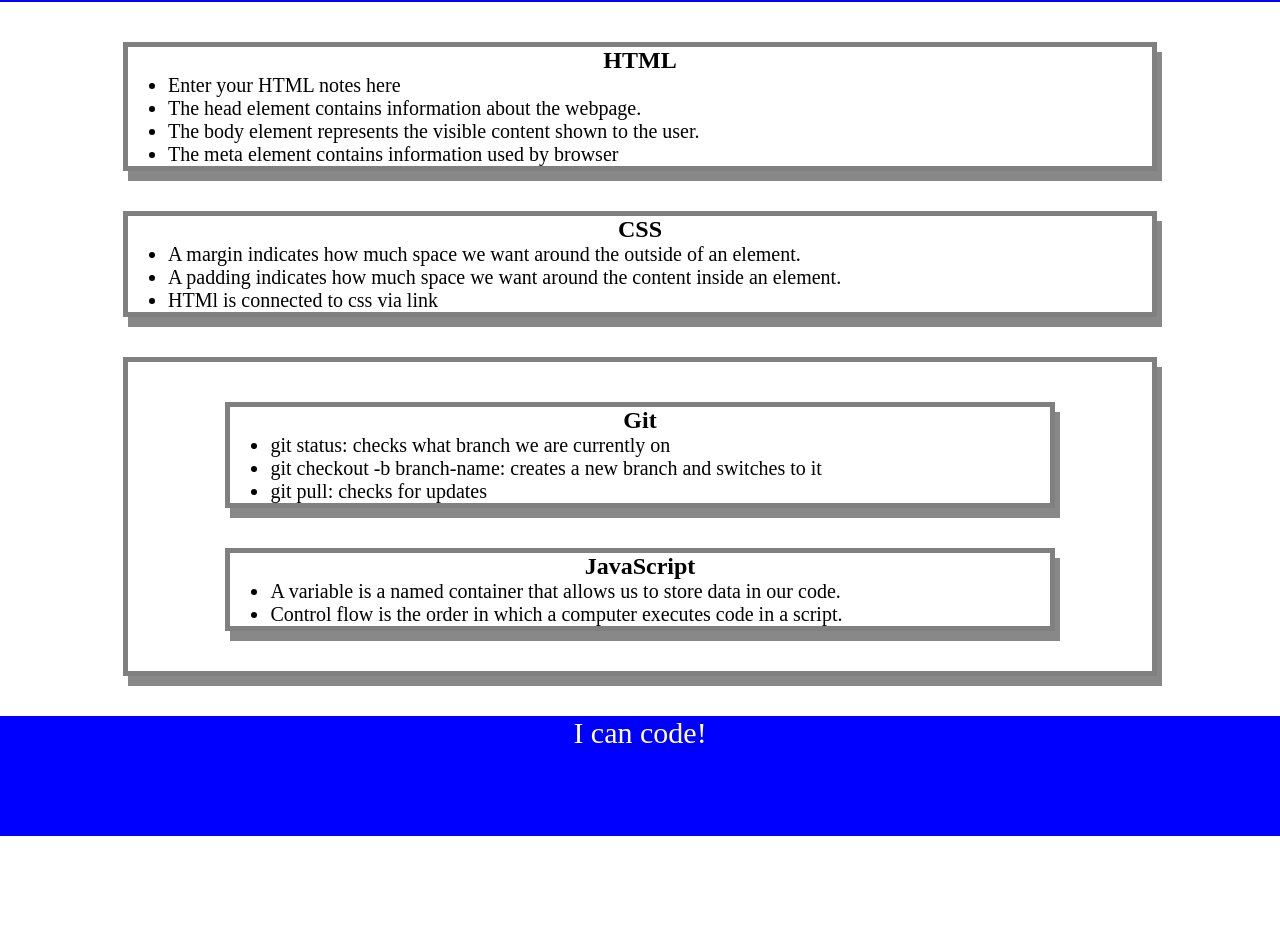
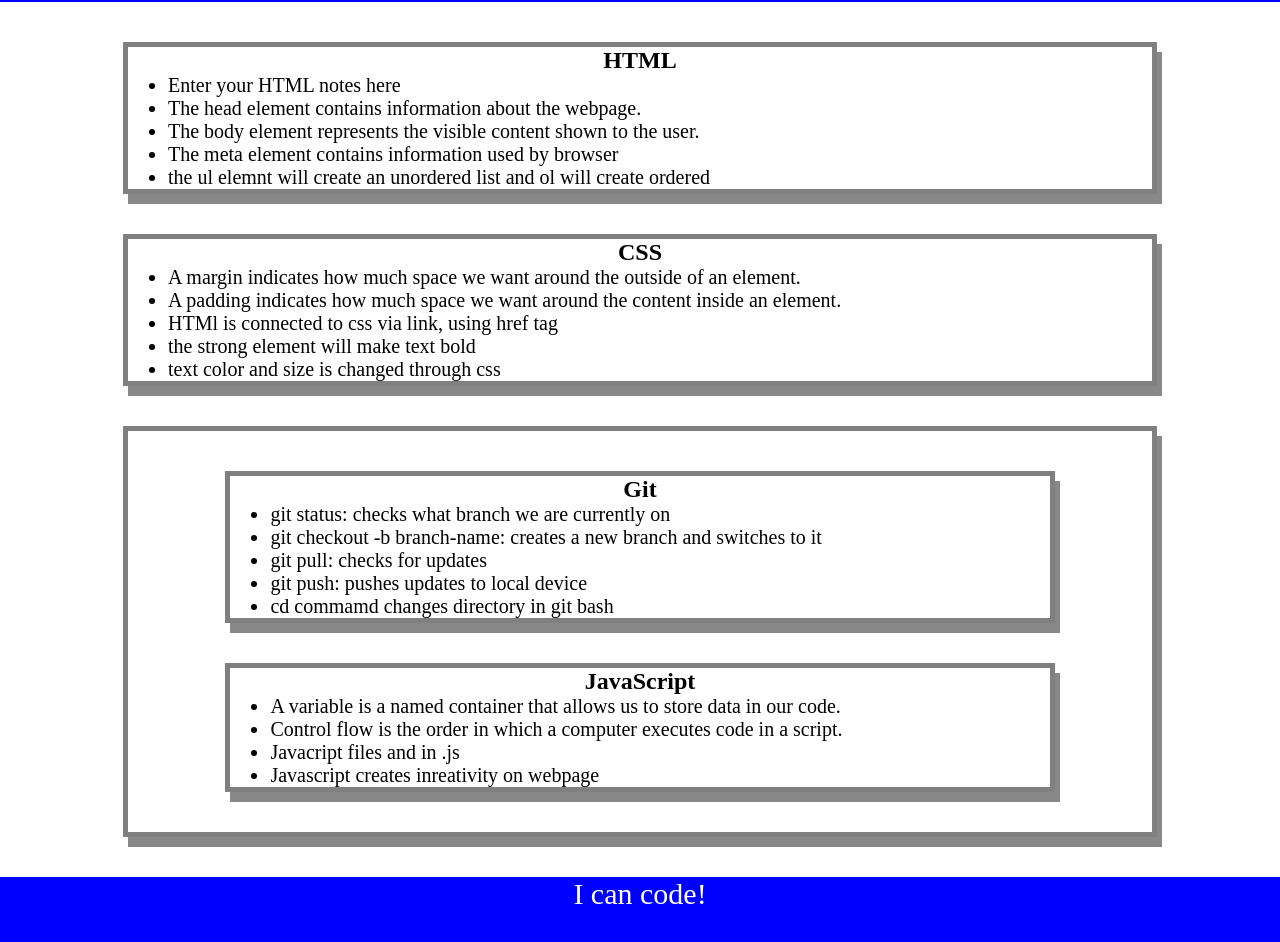
Before and after one commit to leomaine/prework-study-guide., a plain HTML site: page index.html in a window 1280 px wide. Shown: the part 118-1060 px from the top of the page. Before the commit the page ends 954 px from the top, so only its background shows below. Drawn offline with Linux system fonts and the light colour scheme.

Commit message:
Update index.html

```diff
--- a/index.html
+++ b/index.html
@@ -27,6 +27,7 @@
         <li>The head element contains information about the webpage.</li>
         <li>The body element represents the visible content shown to the user.</li>
         <li>The meta element contains information used by browser</li>
+        <li> the ul elemnt will create an unordered list and ol will create ordered </li>
       </ul>
 
     </section>
@@ -37,7 +38,9 @@
       <ul>
         <li>A margin indicates how much space we want around the outside of an element.</li>
         <li>A padding indicates how much space we want around the content inside an element.</li>
-        <li>HTMl is connected to css via link</li>
+        <li>HTMl is connected to css via link, using href tag</li>
+        <li>the strong element will make text bold</li>
+        <li>text color and size is changed through css</li>
       </ul>
     </section>
 
@@ -53,6 +56,9 @@
           <li>git status: checks what branch we are currently on</li>
           <li>git checkout -b branch-name: creates a new branch and switches to it</li>
           <li>git pull: checks for updates</li>
+          <li>git push: pushes updates to local device</li>
+          <li>cd commamd changes directory in git bash</li>
+
         </ul>
 
       </section>
@@ -63,6 +69,8 @@
         <ul>
           <li>A variable is a named container that allows us to store data in our code.</li>
           <li>Control flow is the order in which a computer executes code in a script.</li>
+          <li>Javacript files and in .js</li>
+          <li>Javascript creates inreativity on webpage</li>
         </ul>
       </section>
 
```
